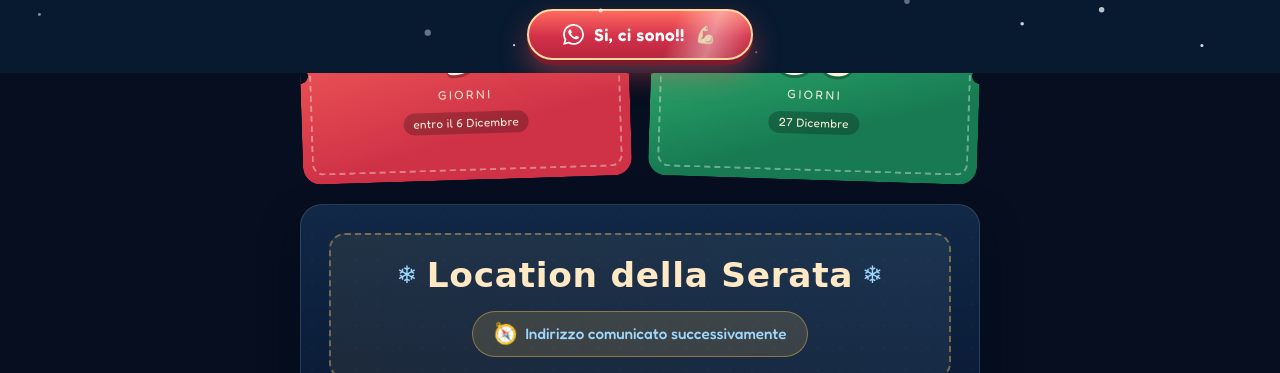
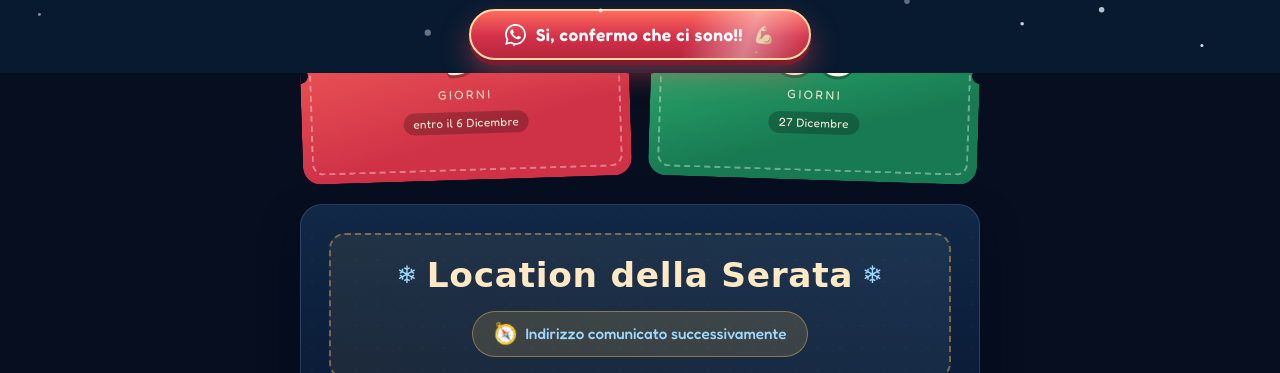
Before and after one commit to guico21/slideshow_for_games, a plain HTML site: page index.html in a window 1280 px wide. Shown: the part 727-1100 px from the top of the page. Drawn offline with Linux system fonts and the light colour scheme; animation ran at ten frames a second; a web font is replaced by a local one.

Commit message:
Update index.html

```diff
--- a/index.html
+++ b/index.html
@@ -382,7 +382,7 @@
     <div class="cta-tray">
       <a class="cta" id="cta" href="#" target="_blank" rel="noopener">
         <svg class="wa-icon" viewBox="0 0 24 24" aria-hidden="true"><path fill="currentColor" d="M17.472 14.382c-.297-.149-1.758-.867-2.03-.967-.273-.099-.471-.148-.67.15-.197.297-.767.966-.94 1.164-.173.199-.347.223-.644.075-.297-.15-1.255-.463-2.39-1.475-.883-.788-1.48-1.761-1.653-2.059-.173-.297-.018-.458.13-.606.134-.133.298-.347.446-.52.149-.174.198-.298.298-.497.099-.198.05-.371-.025-.52-.075-.149-.669-1.612-.916-2.207-.242-.579-.487-.5-.669-.51-.173-.008-.371-.01-.57-.01-.198 0-.52.074-.792.372-.272.297-1.04 1.016-1.04 2.479 0 1.462 1.065 2.875 1.213 3.074.149.198 2.096 3.2 5.077 4.487.709.306 1.262.489 1.694.625.712.227 1.36.195 1.871.118.571-.085 1.758-.719 2.006-1.413.248-.694.248-1.289.173-1.413-.074-.124-.272-.198-.57-.347m-5.421 7.403h-.004a9.87 9.87 0 01-5.031-1.378l-.361-.214-3.741.982.998-3.648-.235-.374a9.86 9.86 0 01-1.51-5.26c.001-5.45 4.436-9.884 9.888-9.884 2.64 0 5.122 1.03 6.988 2.898a9.825 9.825 0 012.893 6.994c-.003 5.45-4.437 9.884-9.885 9.884m8.413-18.297A11.815 11.815 0 0012.05 0C5.495 0 .16 5.335.157 11.892c0 2.096.547 4.142 1.588 5.945L.057 24l6.305-1.654a11.882 11.882 0 005.683 1.448h.005c6.554 0 11.89-5.335 11.893-11.893a11.821 11.821 0 00-3.48-8.413Z"/></svg>
-        Si, ci sono!!
+        Si, confermo che ci sono!!
         <span aria-hidden="true">💪🏼</span>
       </a>
     </div>
```
